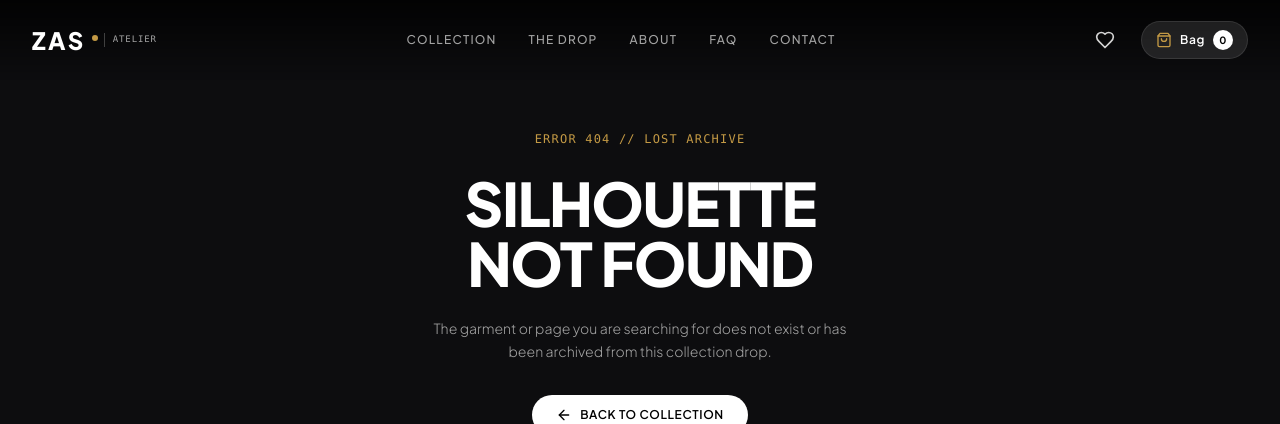
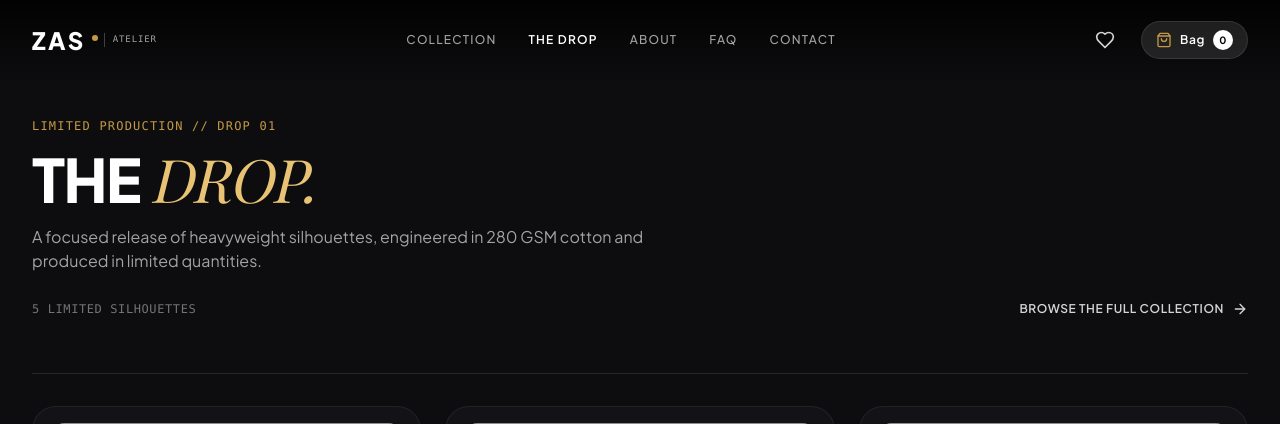
Before and after one commit to saimzaidi/zas-clothing, a Next.js app: page /drop in a window 1280 px wide. Before the commit this address had no page. Shown: the top 424 px of the page. Built offline with nearby package versions, Linux system fonts and the light colour scheme; grey boxes are pictures that could not be loaded; a web font is replaced by a local one.

Commit message:
Add dedicated limited drop page

```diff
--- /dev/null
+++ b/app/drop/page.tsx
@@ -0,0 +1,52 @@
+import type { Metadata } from "next";
+import Link from "next/link";
+import { ArrowRight } from "lucide-react";
+import ProductGrid from "@/components/shop/ProductGrid";
+import { getDropProducts } from "@/data/products";
+import Reveal from "@/components/motion/Reveal";
+
+export const metadata: Metadata = {
+  title: "The Drop — Limited ZAS Silhouettes",
+  description:
+    "Explore the limited ZAS Clothing drop: heavyweight 280 GSM cotton tees with architectural drop-shoulder cuts.",
+};
+
+export default function DropPage() {
+  const dropProducts = getDropProducts();
+
+  return (
+    <main className="pt-28 pb-24 max-w-7xl mx-auto px-4 sm:px-6 lg:px-8">
+      <div className="pb-10 sm:pb-14 border-b border-neutral-800">
+        <Reveal>
+          <span className="text-xs font-mono uppercase tracking-widest text-[#c49a45]">
+            Limited Production // Drop 01
+          </span>
+          <h1 className="mt-3 text-4xl sm:text-6xl font-black uppercase tracking-tight text-white">
+            The <span className="font-editorial-italic font-normal text-[#e8c373]">Drop.</span>
+          </h1>
+          <p className="mt-4 max-w-2xl text-sm sm:text-base leading-relaxed text-neutral-400">
+            A focused release of heavyweight silhouettes, engineered in 280 GSM
+            cotton and produced in limited quantities.
+          </p>
+        </Reveal>
+
+        <div className="mt-7 flex flex-wrap items-center justify-between gap-4">
+          <span className="text-xs font-mono uppercase tracking-wider text-neutral-500">
+            {dropProducts.length} limited silhouettes
+          </span>
+          <Link
+            href="/shop"
+            className="inline-flex items-center gap-2 text-xs font-semibold uppercase tracking-wider text-neutral-300 transition-colors hover:text-white"
+          >
+            Browse the full collection
+            <ArrowRight className="h-4 w-4" />
+          </Link>
+        </div>
+      </div>
+
+      <div className="pt-8">
+        <ProductGrid products={dropProducts} />
+      </div>
+    </main>
+  );
+}
--- a/app/sitemap.ts
+++ b/app/sitemap.ts
@@ -15,6 +15,7 @@ export default function sitemap(): MetadataRoute.Sitemap {
   const staticRoutes = [
     "",
     "/shop",
+    "/drop",
     "/about",
     "/contact",
     "/shipping-returns",
--- a/components/home/DropCountdown.tsx
+++ b/components/home/DropCountdown.tsx
@@ -102,7 +102,7 @@ export default function DropCountdown() {
         <Reveal delay={0.4}>
           <div className="flex flex-col sm:flex-row items-center justify-center gap-4">
             <Link
-              href="/shop?isDrop=true"
+              href="/drop"
               className="w-full sm:w-auto inline-flex items-center justify-center gap-2 px-8 py-4 rounded-full bg-white text-black font-bold text-xs uppercase tracking-widest hover:bg-neutral-200 transition-all shadow-xl active:scale-[0.98]"
             >
               <span>Claim Drop Silhouette</span>
--- a/components/layout/Footer.tsx
+++ b/components/layout/Footer.tsx
@@ -77,7 +77,7 @@ export default function Footer() {
                 </Link>
               </li>
               <li>
-                <Link href="/shop?isDrop=true" className="hover:text-white transition-colors">
+                <Link href="/drop" className="hover:text-white transition-colors">
                   Limited Drops
                 </Link>
               </li>
--- a/components/layout/Header.tsx
+++ b/components/layout/Header.tsx
@@ -28,7 +28,7 @@ export default function Header() {
 
   const navItems = [
     { name: "Collection", href: "/shop" },
-    { name: "The Drop", href: "/shop?isDrop=true" },
+    { name: "The Drop", href: "/drop" },
     { name: "About", href: "/about" },
     { name: "FAQ", href: "/faq" },
     { name: "Contact", href: "/contact" },
@@ -74,6 +74,7 @@ export default function Header() {
                 <Link
                   key={item.name}
                   href={item.href}
+                  aria-current={isActive ? "page" : undefined}
                   className={`text-xs uppercase tracking-widest font-medium transition-colors hover:text-white ${
                     isActive ? "text-white font-semibold" : "text-neutral-400"
                   }`}
--- a/components/layout/MobileMenu.tsx
+++ b/components/layout/MobileMenu.tsx
@@ -2,6 +2,7 @@
 
 import React, { useEffect } from "react";
 import Link from "next/link";
+import { usePathname } from "next/navigation";
 import { motion, AnimatePresence } from "framer-motion";
 import { X, ArrowRight, MessageCircle } from "lucide-react";
 import { siteConfig } from "@/lib/config";
@@ -13,7 +14,7 @@ interface MobileMenuProps {
 
 const navLinks = [
   { name: "Shop All", href: "/shop" },
-  { name: "The Drop", href: "/shop?tag=Limited+Drop" },
+  { name: "The Drop", href: "/drop" },
   { name: "About Atelier", href: "/about" },
   { name: "Shipping & Policy", href: "/shipping-returns" },
   { name: "FAQ", href: "/faq" },
@@ -21,6 +22,8 @@ const navLinks = [
 ];
 
 export default function MobileMenu({ isOpen, onClose }: MobileMenuProps) {
+  const pathname = usePathname();
+
   useEffect(() => {
     if (isOpen) {
       document.body.style.overflow = "hidden";
@@ -77,7 +80,12 @@ export default function MobileMenu({ isOpen, onClose }: MobileMenuProps) {
                     key={link.name}
                     href={link.href}
                     onClick={onClose}
-                    className="flex items-center justify-between py-2 text-lg font-medium text-neutral-200 hover:text-white transition-colors group"
+                    aria-current={pathname === link.href ? "page" : undefined}
+                    className={`flex items-center justify-between py-2 text-lg font-medium transition-colors group ${
+                      pathname === link.href
+                        ? "text-[#e8c373]"
+                        : "text-neutral-200 hover:text-white"
+                    }`}
                   >
                     <span>{link.name}</span>
                     <ArrowRight className="w-4 h-4 text-neutral-600 group-hover:text-white group-hover:translate-x-1 transition-all" />
```
